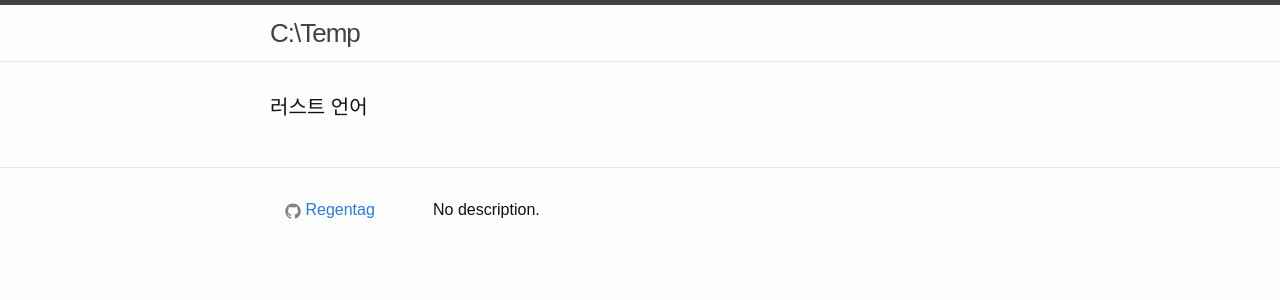
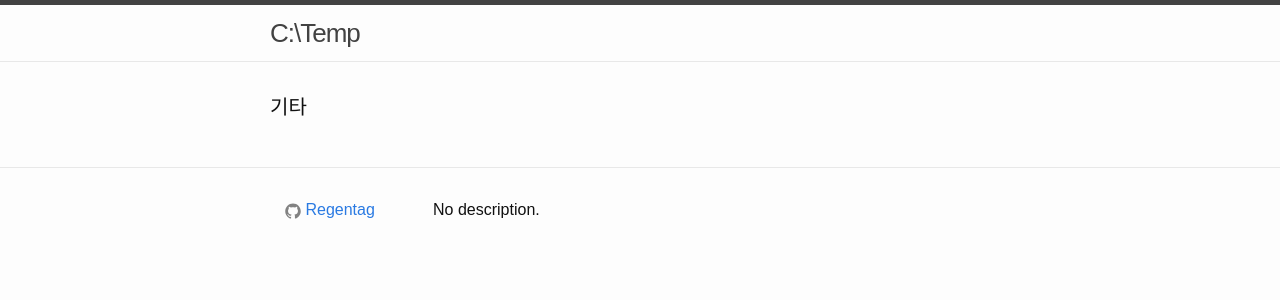
Before and after one commit to Regentag/regentag.github.io, a Jekyll site: the page built from etc-index.html, in a window 1280 px wide. Shown: the top 300 px of the page. Built offline with Jekyll 4.4.1, drawn with Linux system fonts in a browser that asks for light colours; Markdown is read by kramdown in place of the engine named in the settings.

Commit message:
Title changed.

```diff
--- a/etc-index.html
+++ b/etc-index.html
@@ -5,7 +5,7 @@ permalink: /etc/
 
 <div class="home">
 
-<h1 class="page-heading">러스트 언어</h1>
+<h1 class="page-heading">기타</h1>
 
 <ul class="post-list">
 {% for post in site.categories.etc %}
```
